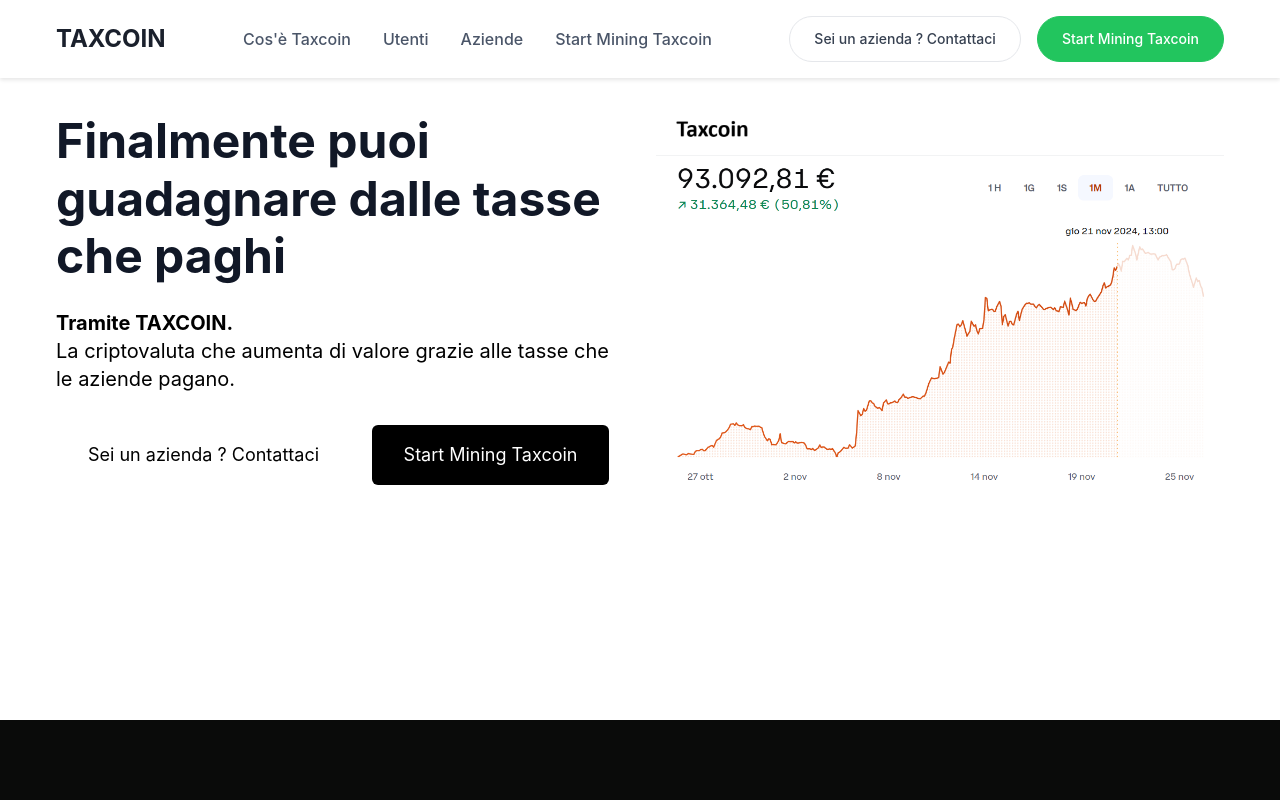
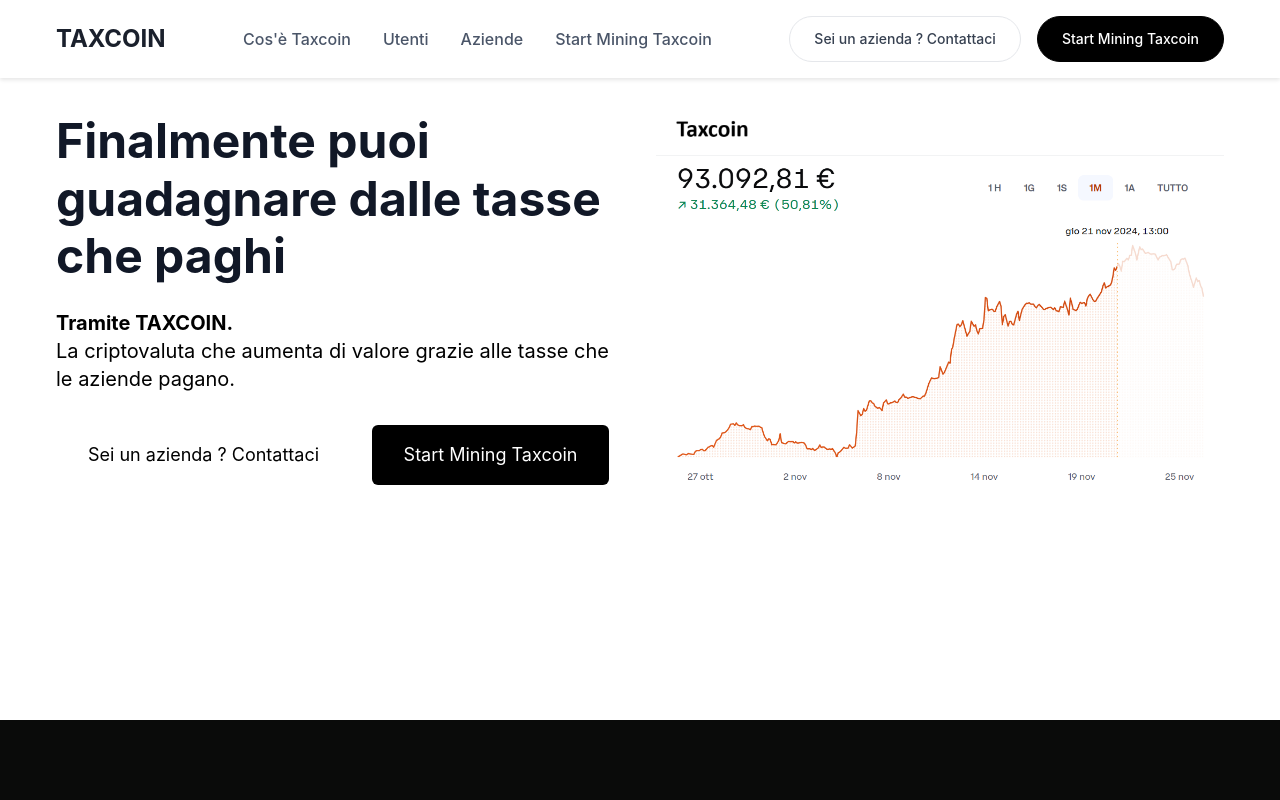
Before and after one commit to eltonanit/mvp-taxcoin-1, a website: page public/index.html in a window 1280 px wide. Shown: the top 800 px of the page. Drawn offline with Linux system fonts and the light colour scheme.

Commit message:
Update: Change navbar Start Mining button to black

```diff
--- a/public/index.html
+++ b/public/index.html
@@ -93,6 +93,17 @@
             border-color: #16a34a;
         }
 
+        .button-black {
+            background-color: #000000;
+            color: white !important;
+            border: 1px solid #000000;
+        }
+
+        .button-black:hover {
+            background-color: #1a1a1a;
+            border-color: #1a1a1a;
+        }
+
         .button-secondary {
             background-color: white;
             border: 1px solid #e5e7eb;
@@ -150,7 +161,7 @@
             </div>
             <div class="nav-buttons">
                 <a href="contact.html" class="button button-secondary">Sei un azienda ? Contattaci</a>
-                <a href="start-mining.html" class="button button-primary">Start Mining Taxcoin</a>
+                <a href="start-mining.html" class="button button-black">Start Mining Taxcoin</a>
             </div>
         </div>
     </nav>
```
Also changed, not shown: public/start-mining.html (+12 -1 lines).
